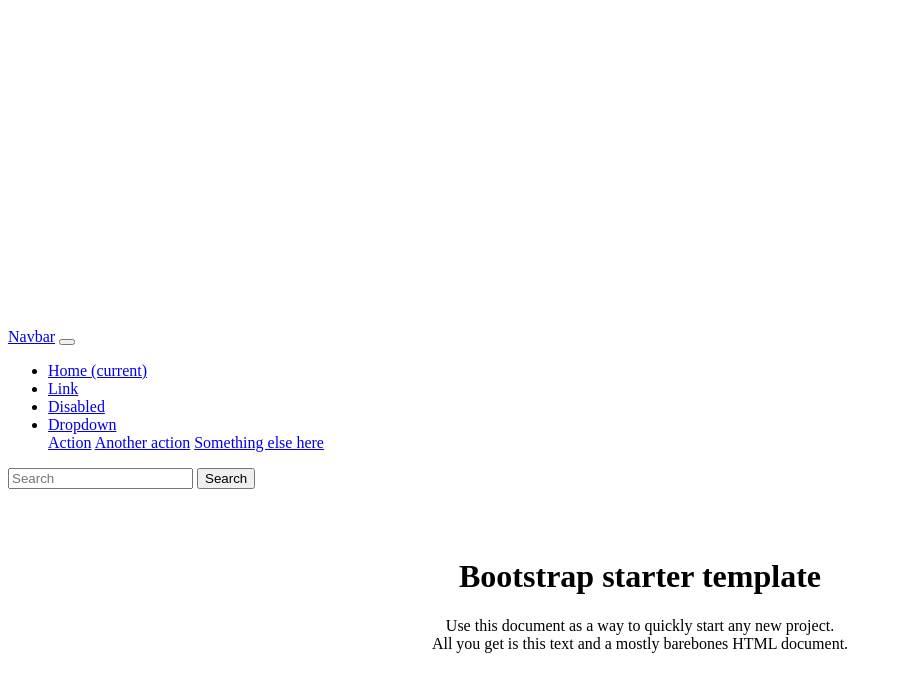
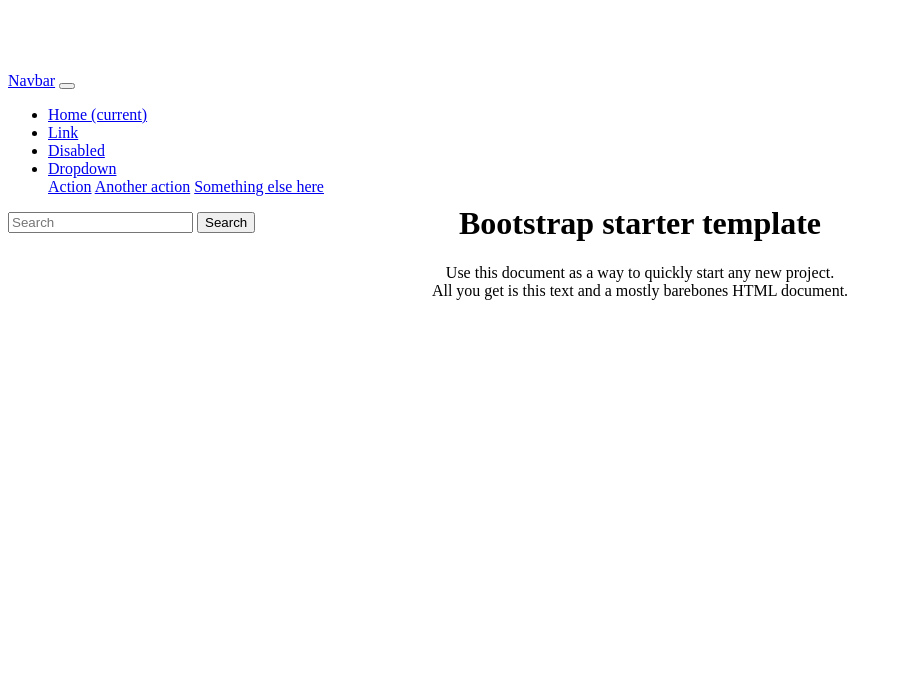
Before and after one commit to amanmathur99/learnwithme, a plain HTML site: page index.html in a window 1280 px wide. Shown: the whole page, without its empty margins (0-902 px from the left). Drawn offline with nearby package versions, Linux system fonts and the light colour scheme; files that its build step writes are made by us from their sources.

Commit message:
added body padding to make button visible

```diff
--- a/public/styles.css
+++ b/public/css/styles.css
@@ -1,7 +1,10 @@
 body {
-  padding-top: 20rem;
+  padding-top: 4rem;
 }
 .starter-template {
   padding: 3rem 1.5rem;
   text-align: center;
 }
+.navbar{
+	height: 4rem;
+}
```
Also changed, not shown: public/index.html (+1 -1 lines), 1 other file.
